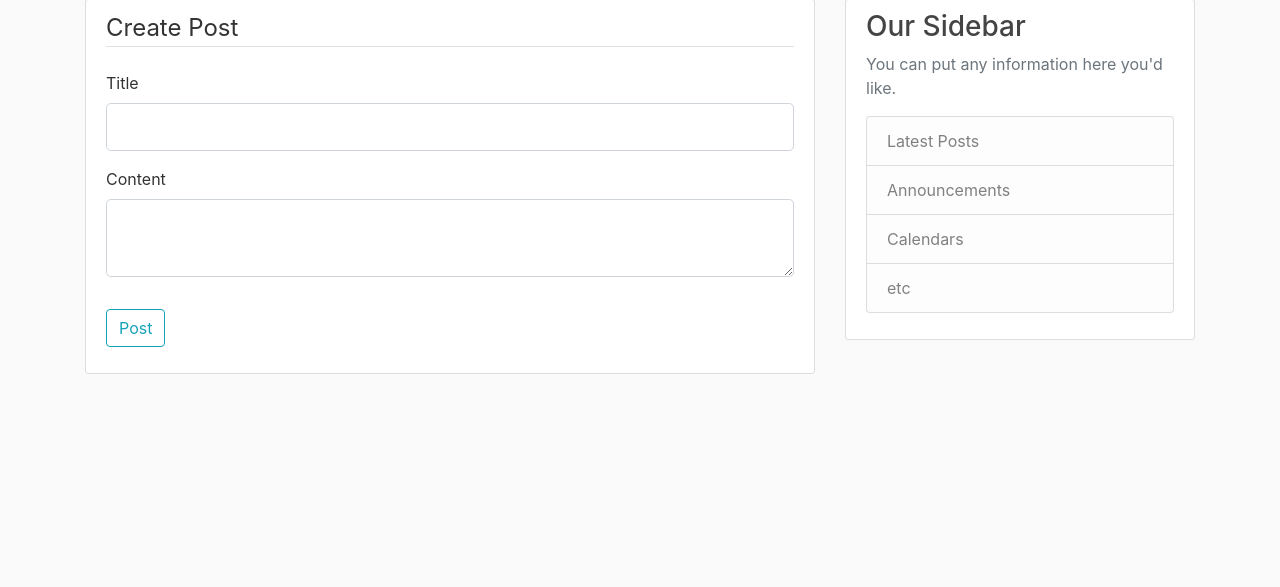
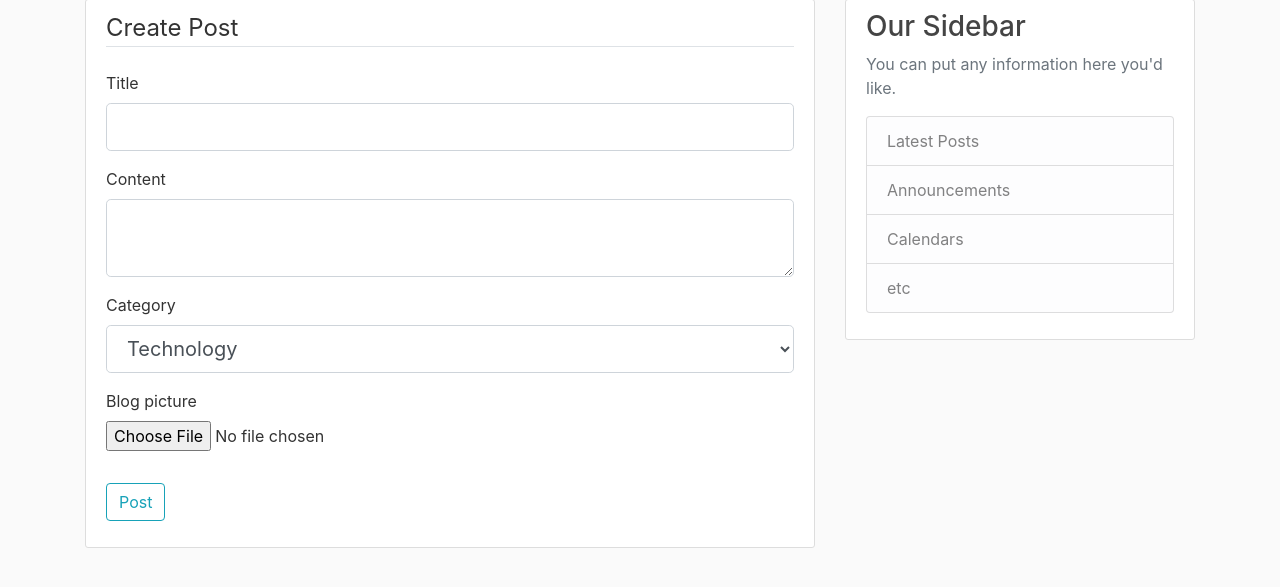
Before and after one commit to Mutembeijoe/personal_blog, a Flask app: page /posts/new in a window 1280 px wide. Shown: the part 81-668 px from the top of the page. Run offline with Flask 2, Linux system fonts and the light colour scheme; the visitor is signed in with stand-in values (Sample User, id 1); data comes from the database, SQL or seed files in the repository; some libraries are stand-ins or nearby versions.

Commit message:
modifies db structure adds a image_file in posts

```diff
--- a/app/main/routes.py
+++ b/app/main/routes.py
@@ -8,4 +8,5 @@ main = Blueprint('main',__name__)
 @main.route('/home')
 def home():
     posts = Post.query.all()
+    # avatar = url_for('static', filename=f'profile_pics/{current_user.image_file}')
     return render_template('home.html', posts=posts, title = 'Home')
--- a/app/models.py
+++ b/app/models.py
@@ -1,3 +1,4 @@
+
 from app import db
 from datetime import datetime
 from app import login_manager
@@ -25,6 +26,8 @@ class Post(db.Model):
     title = db.Column(db.String(100),nullable=False)
     date_posted = db.Column(db.DateTime, nullable=False, default= datetime.utcnow)
     content = db.Column(db.Text, nullable=False)
+    image_file = db.Column(db.String(20), nullable=False)
+    category = db.Column(db.String, nullable=False)
     user_id = db.Column(db.Integer,db.ForeignKey('users.id'), nullable=False)
     upvote = db.Column(db.Integer, nullable=False, default = 0)
     downvote = db.Column(db.Integer, nullable=False, default = 0)
--- a/app/posts/forms.py
+++ b/app/posts/forms.py
@@ -1,9 +1,14 @@
 from flask_wtf import FlaskForm
-from wtforms import StringField, TextAreaField, SubmitField
+from flask_wtf.file import FileAllowed, FileField
+from wtforms import StringField, TextAreaField, SubmitField, SelectField
 from wtforms.validators import DataRequired
 
 
 class PostForm(FlaskForm):
     title = StringField('Title', validators=[DataRequired()])
     content = TextAreaField('Content', validators=[DataRequired()])
+    picture = FileField('Blog picture', validators=[FileAllowed(['jpg', 'png'])])
+    category = SelectField(u'Category',
+                           choices=[('tech', 'Technology'), ('health', 'Health'), ('environment', 'Environment'), ('ent', 'Entertainment')]
+                           , validators=[DataRequired()])
     submit = SubmitField('Post')
--- a/app/posts/routes.py
+++ b/app/posts/routes.py
@@ -3,6 +3,7 @@ from app.posts.forms import PostForm
 from flask_login import login_required, current_user
 from app.models import Post
 from app import db
+from app.posts.utils import save_picture
 
 posts = Blueprint('posts',__name__)
 
@@ -11,8 +12,12 @@ posts = Blueprint('posts',__name__)
 @login_required
 def new_post():
     form = PostForm()
+    picture_file = 'blog.jpg'
     if form.validate_on_submit():
-        post = Post(title=form.title.data,content = form.content.data, author=current_user)
+        print(form.picture.data)
+        if form.picture.data:
+            picture_file = save_picture(form.picture.data)
+        post = Post(title=form.title.data,content = form.content.data, category= form.category.data, image_file = picture_file, author=current_user)
         db.session.add(post)
         db.session.commit()
         flash('Your post has been created!', 'success')
@@ -32,13 +37,31 @@ def update_post(post_id):
         abort(403)
     form = PostForm()
     if form.validate_on_submit():
+        if form.picture.data:
+            print('Hello World')
+            picture_file = save_picture(form.picture.data)
+            post.image_file = picture_file
         post.title = form.title.data
         post.content = form.content.data
+        post.category = form.category.data
         db.session.commit()
         flash('Your post has been updated!', 'success')
         return redirect(url_for('posts.post', post_id=post.id))
     elif request.method == 'GET':
         form.title.data = post.title
         form.content.data = post.content
+        form.category.data = post.category
     return render_template('create_post.html', title='Update Post',
                            form=form, legend='Update Post')
+
+
+@posts.route("/post/<int:post_id>/delete", methods=['POST'])
+@login_required
+def delete_post(post_id):
+    post = Post.query.get_or_404(post_id)
+    if post.author != current_user:
+        abort(403)
+    db.session.delete(post)
+    db.session.commit()
+    flash('Your post has been deleted!', 'success')
+    return redirect(url_for('main.home'))
--- a/app/templates/create_post.html
+++ b/app/templates/create_post.html
@@ -1,7 +1,7 @@
 {% extends 'layout.html'%}
 {% block content %}
      <div class="content-section">
-        <form action="" method="Post">
+        <form action="" method="Post" enctype="multipart/form-data">
             {{ form.hidden_tag() }}
             <fieldset class="form-group">
                 <legend class="border-bottom mb-4">{{legend}}</legend>
@@ -31,6 +31,28 @@
                         {{form.content(class="form-control form-control-lg")}}
                     {% endif %}
                 </div>
+                <div class="form-group">
+                    {{form.category.label(class="form-control-label")}}
+                     {% if form.category.errors %}
+                        {{form.category(class="form-control form-control-lg is-invalid")}}
+                        <div class="invalid-feedback">
+                            {% for error in form.category.errors %}
+                                <span>{{error}}</span>
+                            {% endfor %}
+                        </div>
+                     {% else %}
+                        {{form.category(class="form-control form-control-lg")}}
+                    {% endif %}
+                </div>
+                <div class="form-group">
+                    {{form.picture.label()}}
+                    {{form.picture(class="form-control-file")}}
+                    {% if form.picture.errors %}
+                        {% for error in form.picture.errors %}
+                            <span class="text-danger">{{error}}</span>
+                        {% endfor %}
+                    {% endif %}
+                </div>
             </fieldset>
             <div class="form-group">
                 {{form.submit(class="btn btn-outline-info")}}
```
Also changed, not shown: app/posts/utils.py (added, +17 -0 lines), app/templates/post.html (+18 -0 lines), migrations/versions/33bb7cceaf53_adds_category_column_to_post_and_a_.py (added, +33 -0 lines), migrations/versions/5546ea4187da_.py (added, +24 -0 lines), migrations/versions/d7a32bf8291a_adds_category_column_to_post.py (added, +28 -0 lines), app/static/blog_pics/1a0fc8f37174a3ca.jpg (added).
